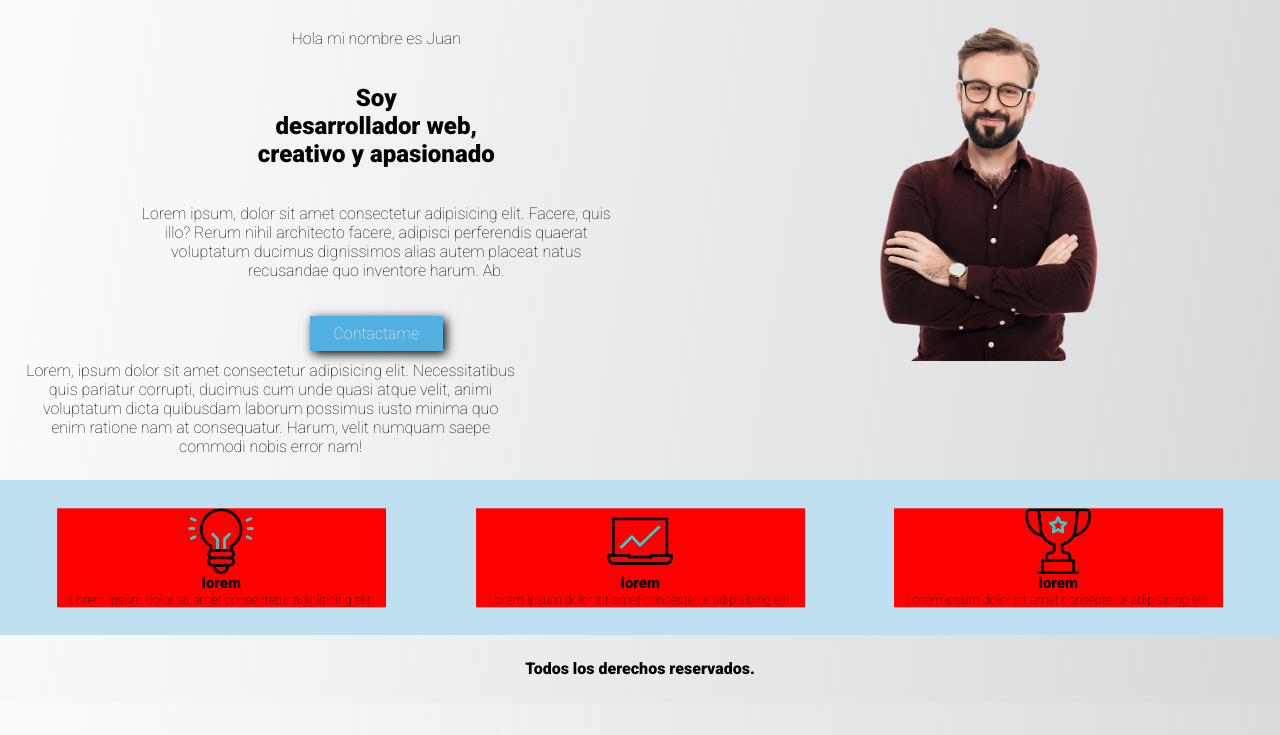
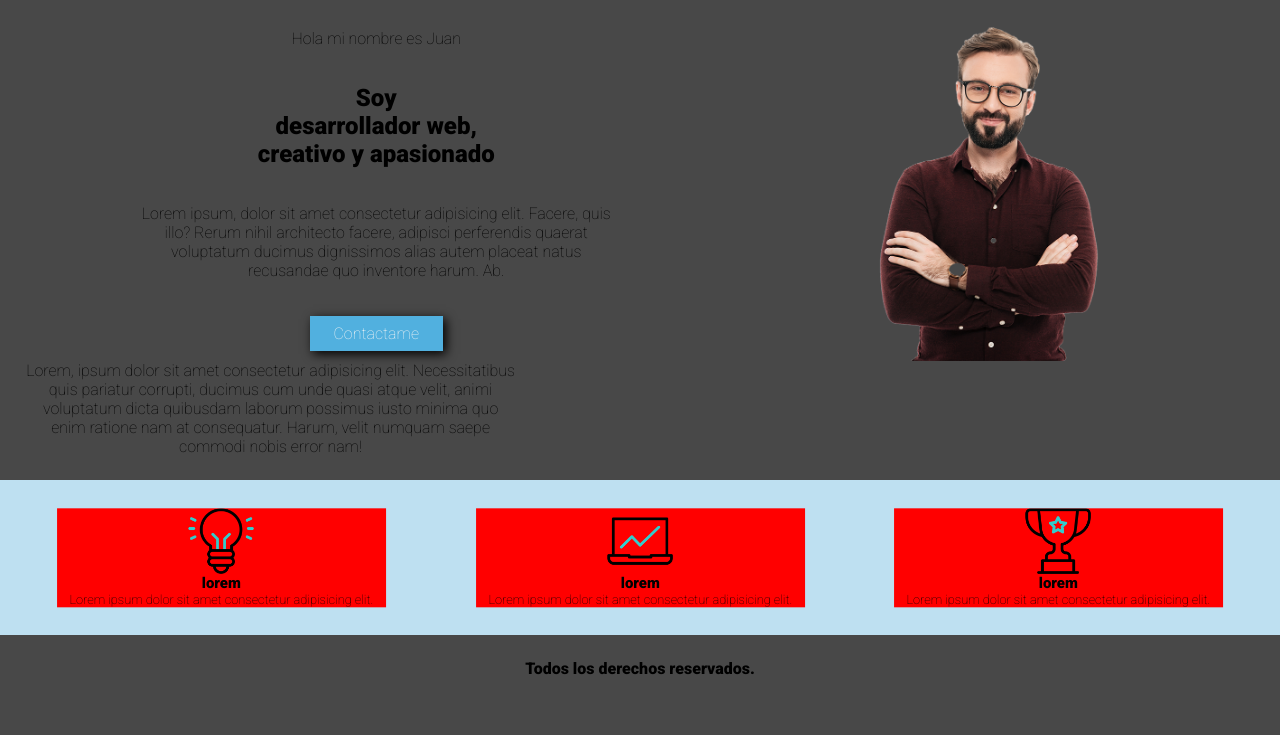
Before and after one commit to MauroCaffesse/clase-git-hub, a plain HTML site: page index.html in a window 1280 px wide. Shown: the part 65-800 px from the top of the page. Drawn offline with Linux system fonts and the light colour scheme.

Commit message:
Nuevo color de fondo del proyecto

```diff
--- a/CSS/styles.css
+++ b/CSS/styles.css
@@ -8,7 +8,7 @@
 /* Estilos generales */
 
 body {
-    background: linear-gradient(99deg, rgba(251,251,251,1) 5%, rgba(199,201,201,0.7063200280112045) 100%);
+    background: rgb(72, 72, 72);
     font-family: roboto;
 }
 
```
